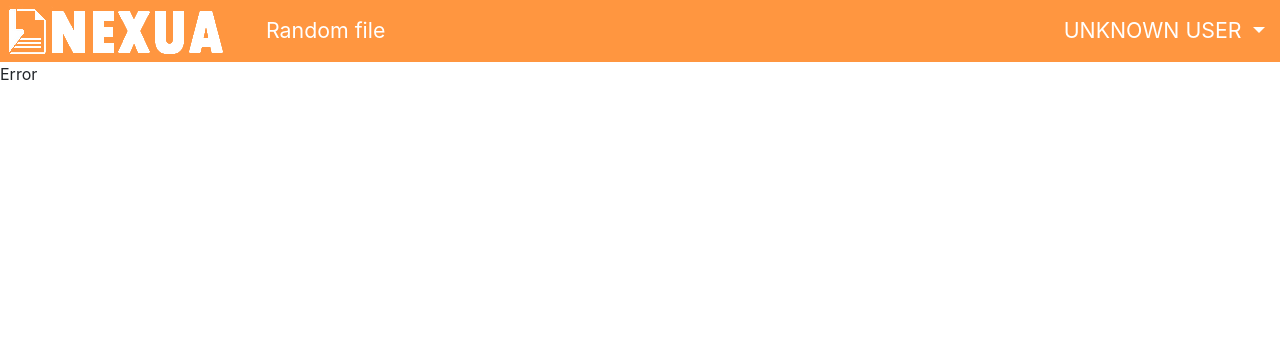
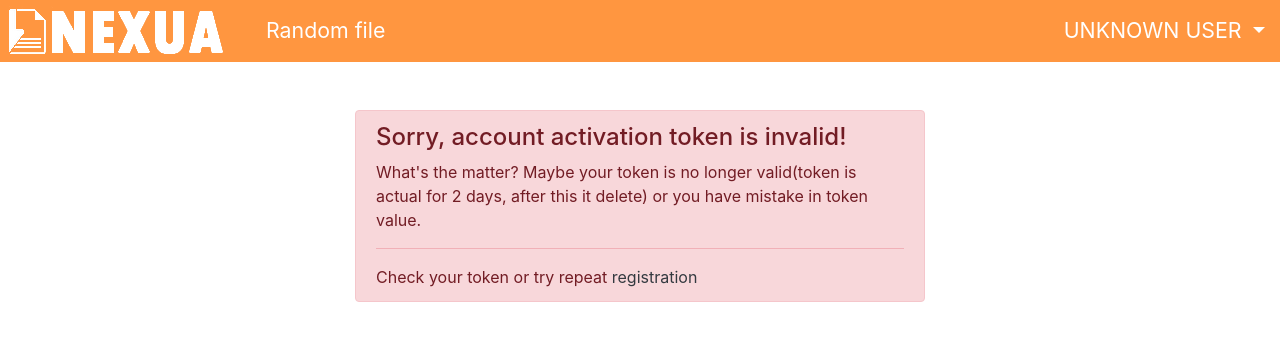
Before and after one commit to FedorYatsenko/nexua, a Django app: template templates/account_activation_invalid.html in a window 1280 px wide. Shown: the top 341 px of the page. Run offline with Django 3.2, Linux system fonts and the light colour scheme; the template is opened without the code that fills it, so the values that code supplies are empty; some libraries are stand-ins or nearby versions.

Commit message:
Change account_activation_invalid.html design

```diff
--- a/templates/account_activation_invalid.html
+++ b/templates/account_activation_invalid.html
@@ -1,5 +1,20 @@
 {% extends 'base.html' %}
 
 {% block content %}
-    Error
+    <div class="container mt-5">
+        <div class="row justify-content-md-center align-items-center">
+            <div class="col-md-6 alert alert-danger" role="alert">
+                <h4 class="alert-heading">Sorry, account activation token is invalid!</h4>
+                <p>
+                    What's the matter? Maybe your token is no longer valid(token is actual for 2 days, after this
+                    it delete) or you have mistake in token value.
+                </p>
+                <hr>
+                <p class="mb-0">
+                    Check your token or try repeat
+                    <a href="{% url 'signup'%}" class="text-dark"> registration </a>
+                </p>
+            </div>
+        </div>
+    </div>
 {% endblock %}
```
